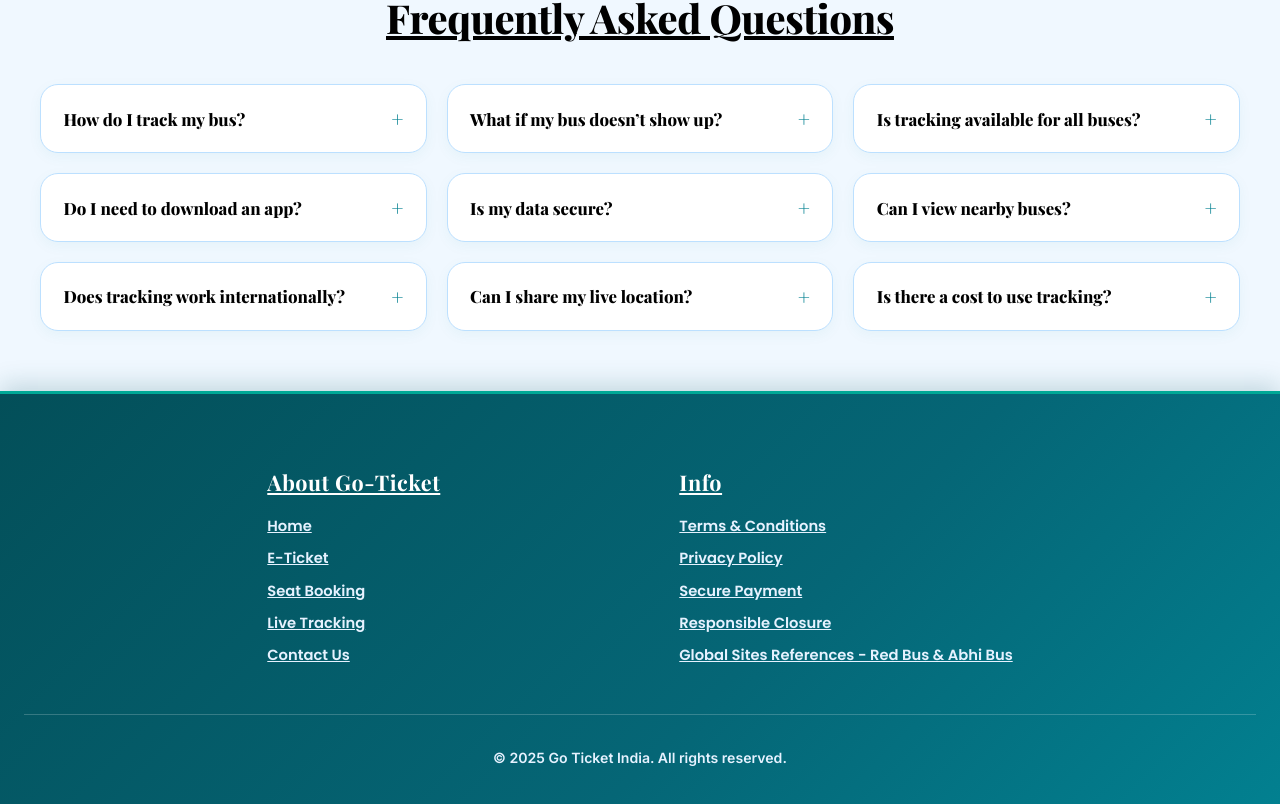
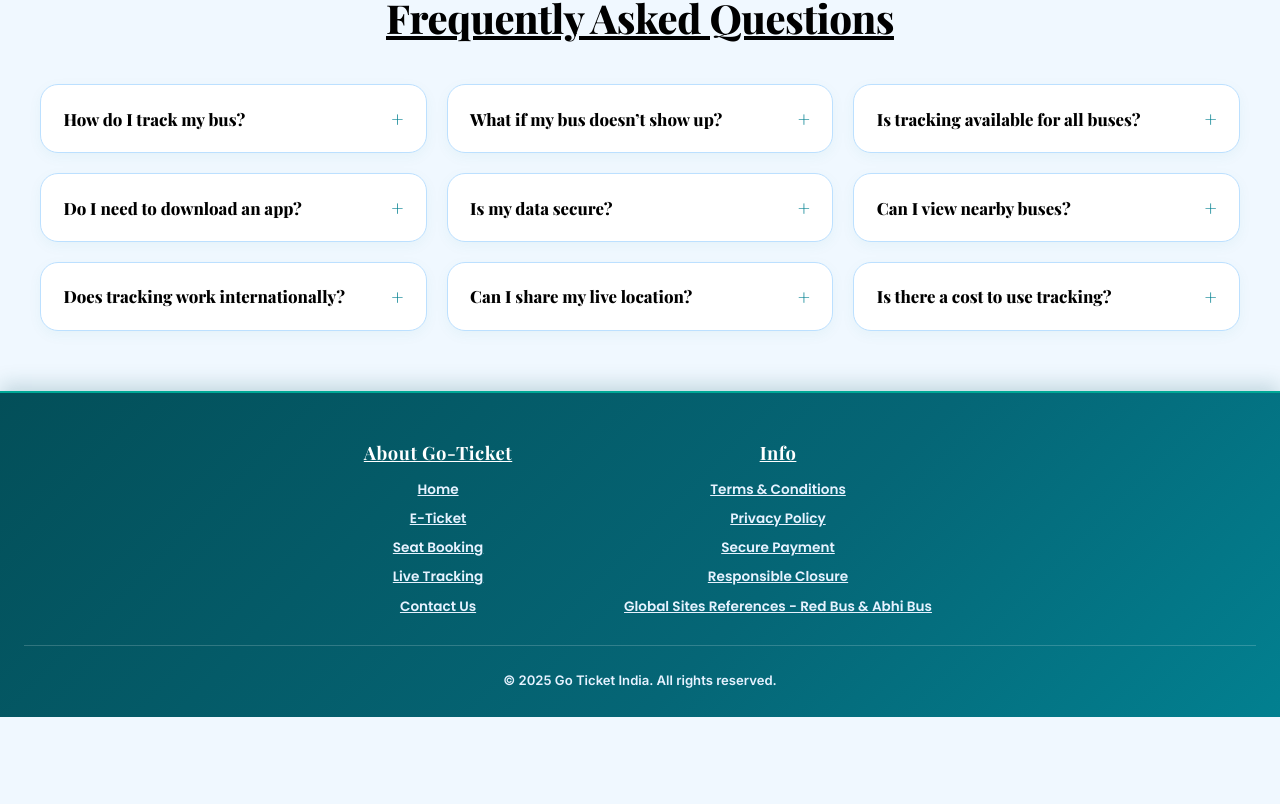
Before and after one commit to jaishree-verma/Go-Ticket, a React (Create React App) app: page / in a window 1280 px wide. Shown: the part 4454-5258 px from the top of the page. After the commit the page ends 5171 px from the top, so only its background shows below. Built offline with nearby package versions, Linux system fonts and the light colour scheme; a web font is replaced by a local one.

Commit message:
style: reduce vertical height of Footer and center align text and link columns

```diff
--- a/src/styles/footer.module.css
+++ b/src/styles/footer.module.css
@@ -1,48 +1,49 @@
 /* ═══════════════════════════════════════════════════════════
-   Footer Module — Darker Teal Gradient & Very Light Blue Accent Theme
+   Footer Module — Compact Height & Centered Alignment
 ═══════════════════════════════════════════════════════════ */
 
 @import url('https://fonts.googleapis.com/css2?family=Poppins:wght@600;700;800&family=Inter:wght@400;500;600;700&family=Playfair+Display:ital,wght@0,700;0,800;1,700&display=swap');
 
 .footer {
   background: linear-gradient(135deg, #034f59 0%, #056676 60%, #028090 100%);
-  padding: 3.5rem 1.5rem 1.5rem;
-  border-top: 3px solid #00a896;
+  padding: 2rem 1.5rem 1rem;
+  border-top: 2.5px solid #00a896;
   color: #ffffff;
   font-family: 'Inter', 'Poppins', sans-serif;
-  box-shadow: 0 -6px 24px rgba(3, 79, 89, 0.2);
+  box-shadow: 0 -6px 20px rgba(3, 79, 89, 0.2);
+  text-align: center;
 }
 
 .footerContainer {
   display: flex;
   justify-content: center;
-  gap: 12rem;
+  gap: 6rem;
   flex-wrap: wrap;
-  text-align: left;
-  max-width: 1200px;
+  text-align: center;
+  max-width: 900px;
   margin: 0 auto;
 }
 
-@media (max-width: 800px) {
+@media (max-width: 600px) {
   .footerContainer {
-    gap: 3rem;
+    gap: 1.8rem;
     flex-direction: column;
     align-items: center;
-    text-align: center;
   }
 }
 
 .footerColumn {
-  min-width: 220px;
+  min-width: 180px;
 }
 
 .footerColumn h2 {
   font-family: 'Playfair Display', serif;
-  font-size: 1.35rem;
+  font-size: 1.15rem;
   font-weight: 800;
-  margin-bottom: 1.2rem;
+  margin-bottom: 0.8rem;
   color: #ffffff;
   letter-spacing: 0.5px;
+  text-align: center;
 }
 
 .footerColumn ul {
@@ -51,7 +52,8 @@
   margin: 0;
   display: flex;
   flex-direction: column;
-  gap: 0.65rem;
+  gap: 0.45rem;
+  align-items: center;
 }
 
 .footerColumn li {
@@ -61,7 +63,7 @@
 .footerColumn a {
   color: #e6f2ff;
   text-decoration: none;
-  font-size: 0.92rem;
+  font-size: 0.85rem;
   font-weight: 600;
   font-family: 'Poppins', sans-serif;
   transition: all 0.2s ease;
@@ -70,16 +72,16 @@
 
 .footerColumn a:hover {
   color: #ffffff;
-  transform: translateX(4px);
+  transform: translateY(-2px);
   text-decoration: underline;
 }
 
 .footerBottom {
-  margin-top: 3rem;
-  padding-top: 1.2rem;
-  border-top: 1.5px solid rgba(255, 255, 255, 0.2);
+  margin-top: 1.8rem;
+  padding-top: 0.8rem;
+  border-top: 1px solid rgba(255, 255, 255, 0.18);
   text-align: center;
-  font-size: 0.88rem;
+  font-size: 0.82rem;
   font-weight: 600;
   color: #e6f2ff;
 }
```
